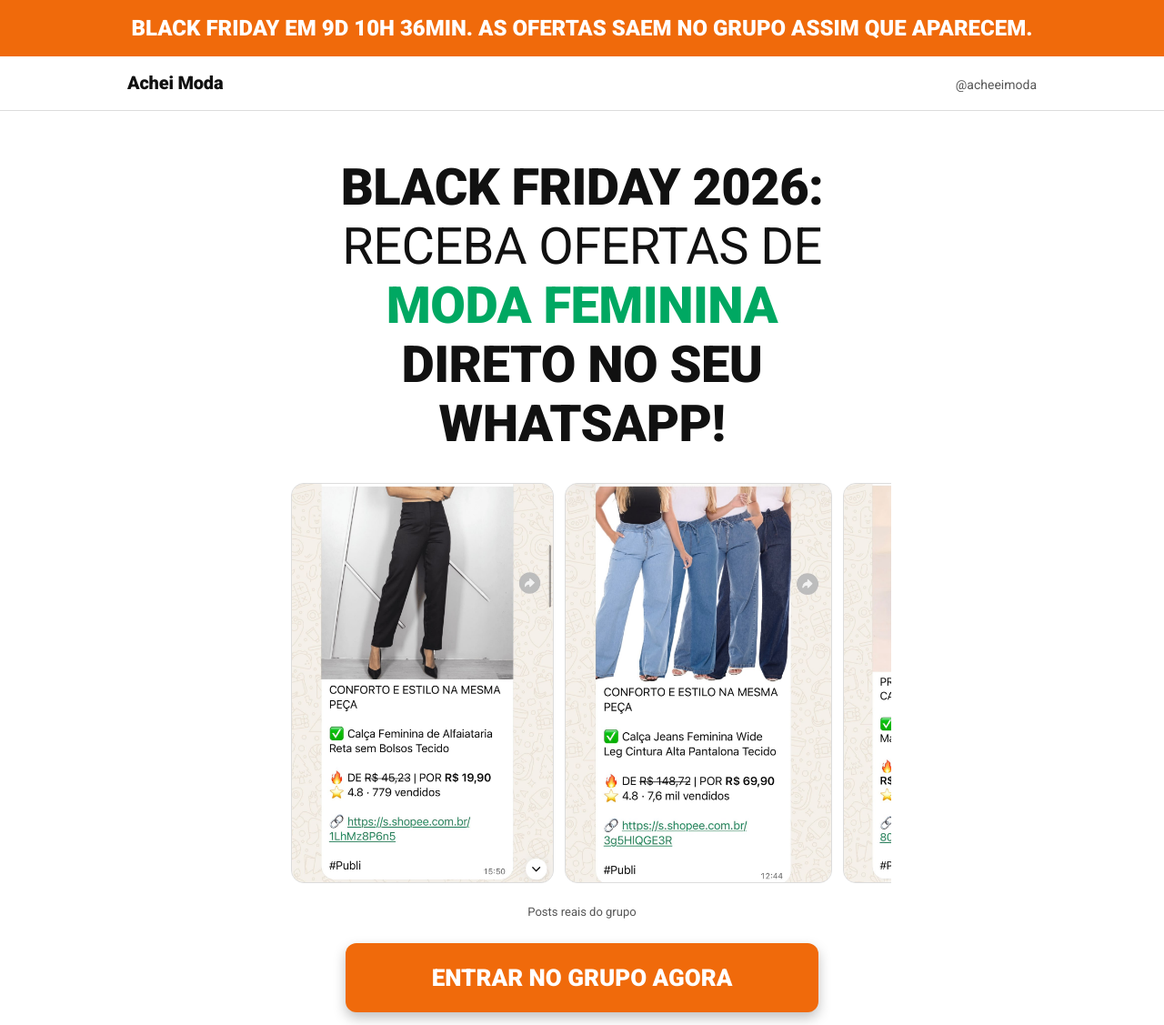
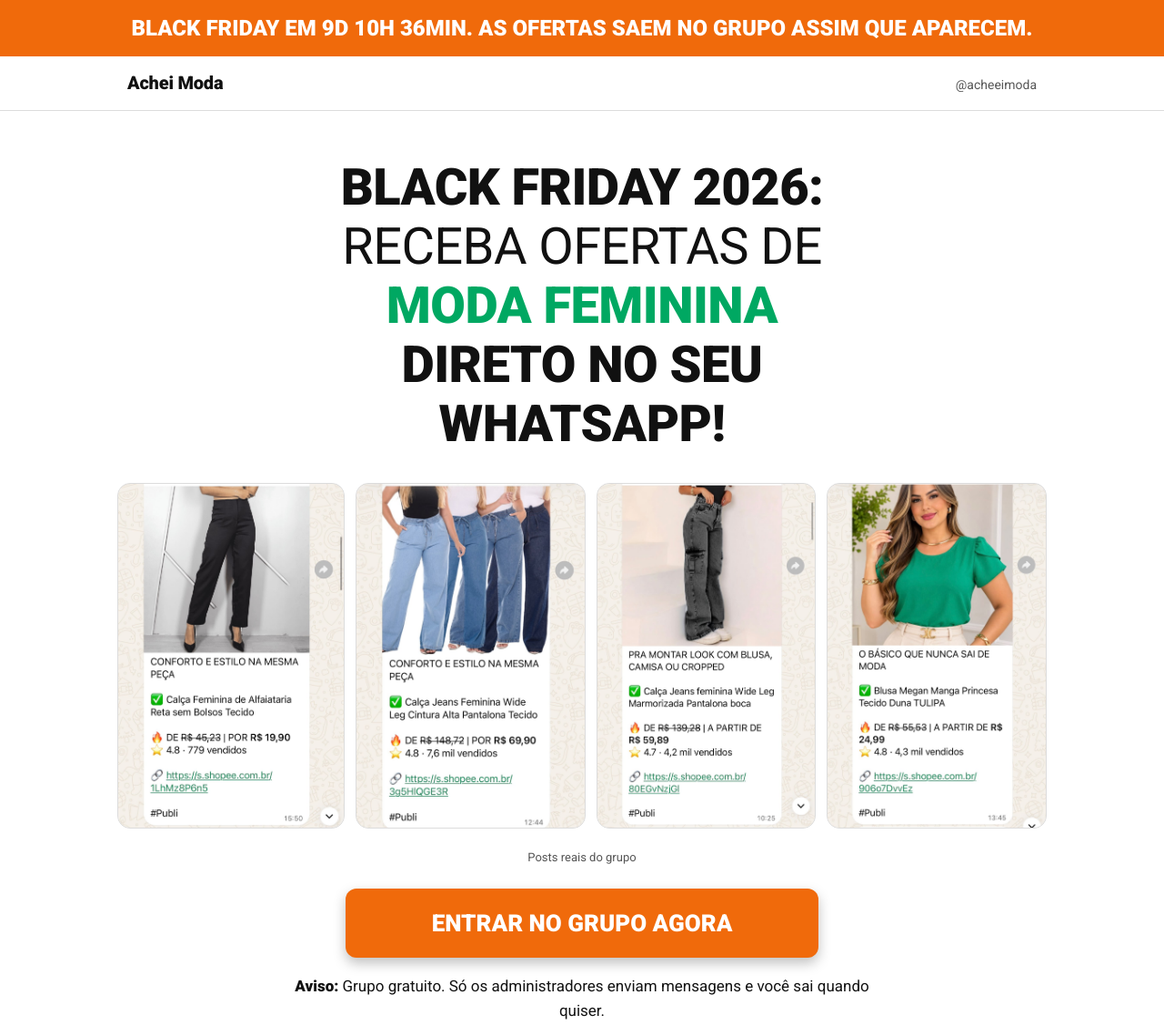
Before and after one commit to victortop7/acheeimoda, a website: page public/index.html in a window 1280 px wide. Shown: the top 1127 px of the page at 91% size. Drawn offline with Linux system fonts and the light colour scheme; no server answers.

Commit message:
Landing: faixa de prints ocupa a largura toda no computador
Co-Authored-By: Claude Sonnet 5.5 <noreply@anthropic.com>

```diff
--- a/public/style.css
+++ b/public/style.css
@@ -91,6 +91,19 @@ h1 span { display: block; }
   background: #e6e6e6;
 }
 .prints-legenda { margin: 0 0 24px; font-size: 13px; color: var(--muted); }
+
+/* No computador a faixa sai da coluna estreita do titulo para caber todos os prints */
+@media (min-width: 820px) {
+  .prints {
+    width: 1040px;
+    max-width: calc(100vw - 40px);
+    margin: 0 0 8px 50%;
+    transform: translateX(-50%);
+    padding: 4px 0 14px;
+    justify-content: center;
+  }
+  .prints img { height: 380px; }
+}
 
 .video-slot iframe,
 .video-slot video { width: 100%; height: 100%; border: 0; display: block; background: #000; }
```
